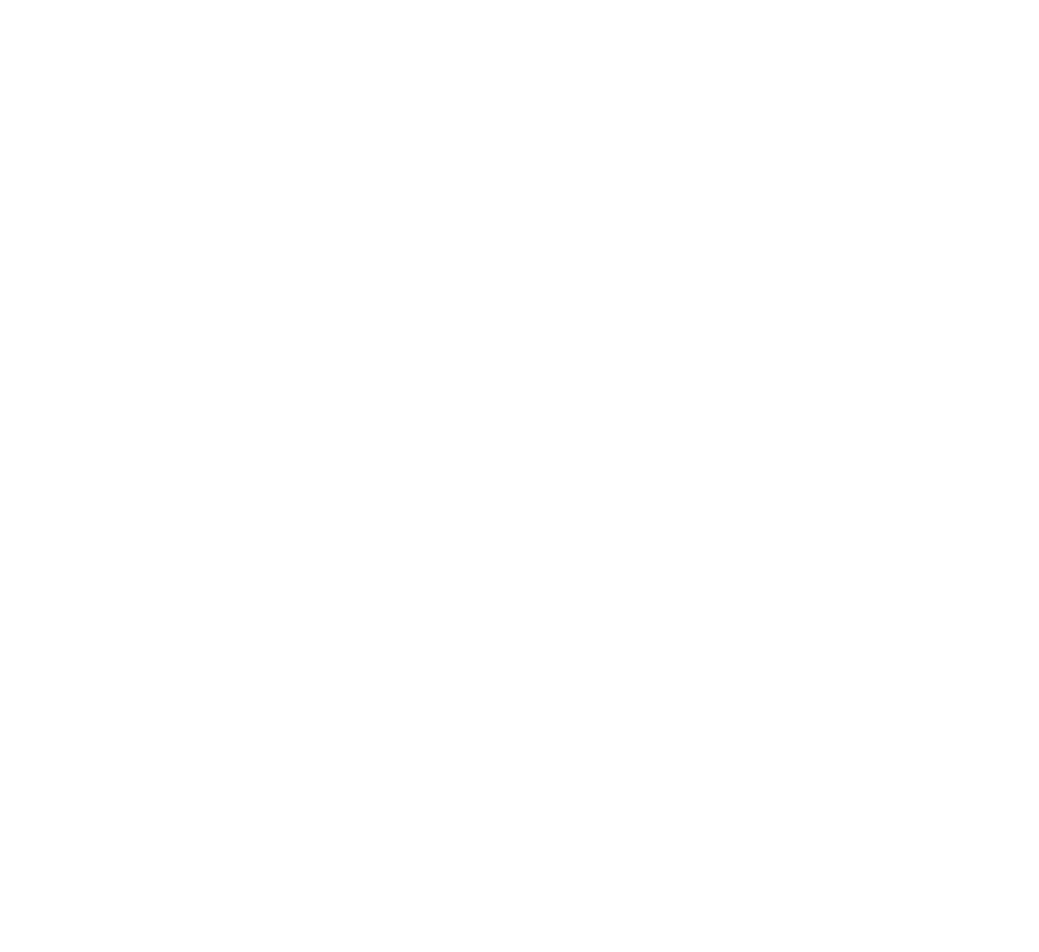
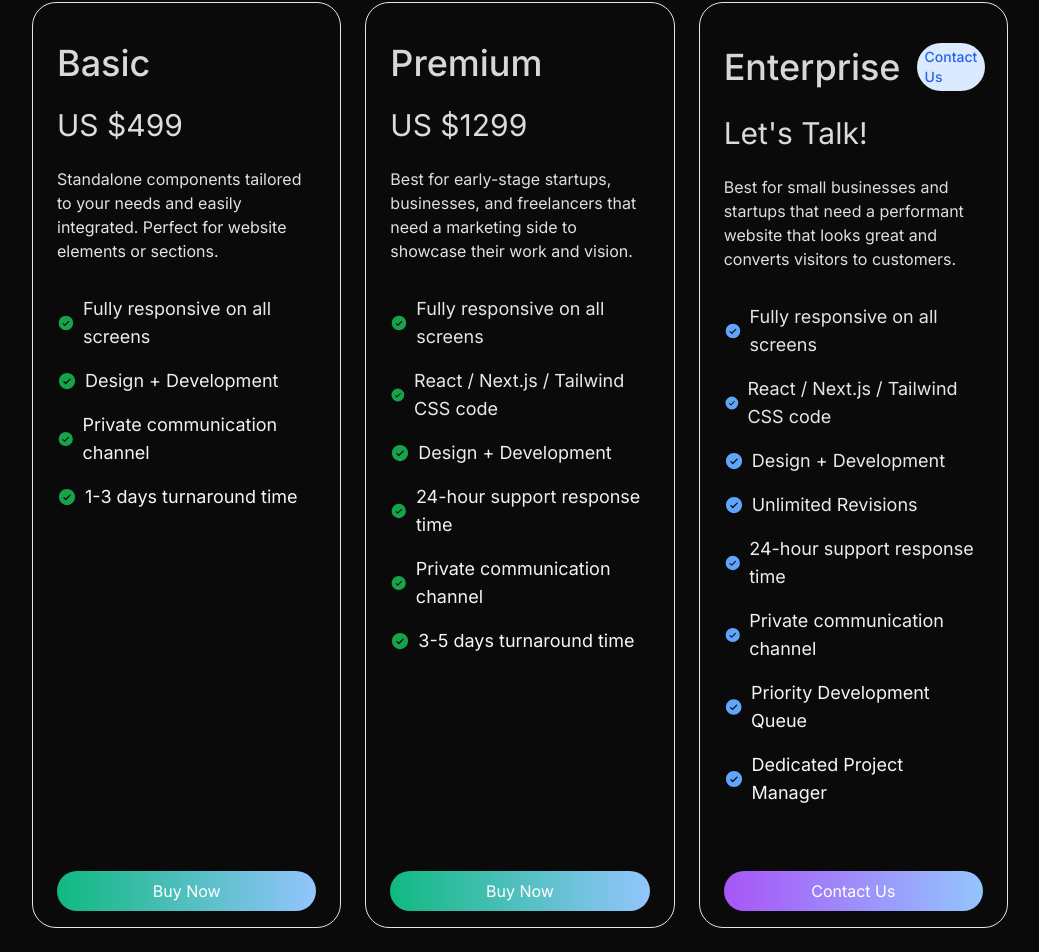
Before and after one commit to AmarjeetMahato/digital_agency, a Next.js app: page /pricing in a window 1280 px wide. Shown: the part 310-1262 px from the top of the page, without its empty margins (120-1159 px from the left). Before the commit the page ends 800 px from the top, so only its background shows below. Built offline with nearby package versions, Linux system fonts and the light colour scheme.

Commit message:
Complete the Pricing Page

```diff
--- a/src/app/(pages)/pricing/page.tsx
+++ b/src/app/(pages)/pricing/page.tsx
@@ -1,9 +1,165 @@
-import React from 'react'
+"use client";
 
-const page = () => {
+import { useState } from "react";
+
+import Link from "next/link";
+
+import { PiCheckCircleFill } from "react-icons/pi";
+import Navbar from "@/components/Navbar";
+
+
+
+const plans = [
+  {
+    index: 0,
+    name: "Basic",
+    price: " US $499",
+    features: [
+      "Fully responsive on all screens",
+
+      "Design + Development",
+
+      "Private communication channel",
+      "1-3 days turnaround time",
+    ],
+    style:
+      " rounded-3xl  py-10 bg-clip-text text-transparent bg-gradient-to-b from-neutral-300 to-neutral-50",
+    description:
+      "Standalone components tailored to your needs and easily integrated. Perfect for website elements or sections.",
+    button: "Buy Now",
+  },
+  {
+    index: 1,
+    name: "Premium",
+    price: "US $1299",
+    features: [
+      "Fully responsive on all screens",
+      "React / Next.js / Tailwind CSS code",
+      "Design + Development",
+      "24-hour support response time",
+      "Private communication channel",
+      "3-5 days turnaround time",
+    ],
+    style:
+      " rounded-3xl  py-10 bg-clip-text text-transparent bg-gradient-to-b from-neutral-300 to-neutral-50",
+    description:
+      "Best for early-stage startups, businesses, and freelancers that need a marketing side to showcase their work and vision.",
+    button: "Buy Now",
+  },
+  {
+    index: 2,
+    name: "Enterprise",
+    feature: "Contact Us",
+    price: "Let's Talk!",
+    features: [
+      "Fully responsive on all screens",
+      "React / Next.js / Tailwind CSS code",
+      "Design + Development",
+      "Unlimited Revisions",
+      "24-hour support response time",
+      "Private communication channel",
+      "Priority Development Queue",
+      "Dedicated Project Manager",
+    ],
+    style:
+      " h-full rounded-3xl py-10 flex flex-col  bg-clip-text text-transparent bg-gradient-to-b from-neutral-300 to-neutral-50  ",
+    description:
+      "Best for small businesses and startups that need a performant website that looks great and converts visitors to customers.",
+    button: "Contact Us",
+  },
+];
+
+const Pricing = () => {
   return (
-    <div>page</div>
+    <div className="w-full  md:items-center md:justify-center
+     bg-black/[0.96] antialiased
+     bg-grid-white/[0.02] relative overflow-hidden">
+
+<Navbar
+            //  scrollToWebsiteDesign={() => {}}
+            //  scrollToGraphicDesign={() => {}}
+            //  scrollToShopifyStores={() => {}}
+            //  scrollToBrands={() => {}}
+            //   scrollToServices={() => {}}
+      />
+
+<div className="flex items-center justify-center flex-col   ">
+          <div className="text-5xl pb-10 md:pb-20 text-slate-300 px-6 text-center bg-clip-text text-transparent bg-gradient-to-b from-neutral-50 to-neutral-500 bg-opacity-50">
+            Simple Pricing <br /> Choose your plan
+          </div>
+          <div className="grid md:grid-cols-3 gap-6 px-6 md:w-4/5 2xl:w-3/4 cursor-pointer pb-20  items-start ">
+            {plans.map((plan, index) => (
+              <div
+                key={plan.name}
+                className="h-full flex flex-col justify-between border rounded-3xl px-6  "
+              >
+                <div className={plan.style}>
+                  <div className="text-4xl flex  items-center font-medium">
+                    {plan.name}
+                    {/* render feature tag only for enterprise tab*/}
+                    {plan.feature === "Contact Us" && (
+                      <div className="text-sm font-medium text-blue-600 bg-blue-100 px-2 py-1 rounded-full ml-4 items-center ">
+                        Contact Us
+                      </div>
+                    )}
+                  </div>
+                  <div className="text-3xl pt-6 ">{plan.price}</div>
+                  <div className="py-6">{plan.description}</div>
+
+                  <ul>
+                    {plan.features.map((feature) => (
+                      <li
+                        key={feature}
+                        className="text-lg  py-2 flex space-x-2 items-center"
+                      >
+                        {/* render checkmark only for enterprise tab*/}
+                        {plan.feature === "Contact Us" ? (
+                          <PiCheckCircleFill className="text-blue-400 mr-2 text-xl" />
+                        ) : (
+                          <PiCheckCircleFill className="text-green-600 mr-2 text-xl" />
+                        )}
+
+                        {feature}
+                      </li>
+                    ))}
+                  </ul>
+                </div>
+
+                <div className={plan.button}>
+                  {index === 0 && (
+                    <Link
+                      href="https://buy.stripe.com/6oEg1WdsibFr1EYbIK"
+                      className="rounded-3xl my-4  py-2 text-white w-full mx-auto items-center flex justify-center bg-gradient-to-r from-emerald-500 to-blue-300"
+                    >
+                      Buy Now
+                    </Link>
+                  )}
+                    {index === 1 && (
+                      <Link
+
+                        href="https://buy.stripe.com/14k2b65ZQ8tf5Ve28c"
+                        className="rounded-3xl my-4  py-2 text-white w-full mx-auto items-center flex justify-center bg-gradient-to-r from-emerald-500 to-blue-300"
+                      >
+                        Buy Now
+                        </Link>
+                    )}
+                    {index === 2 && (
+
+                          <Link
+                          href="/contact"
+                          className="rounded-3xl my-4  py-2 text-white w-full mx-auto items-center flex justify-center bg-gradient-to-r from-purple-500 to-blue-300"
+                        >
+                          Contact Us
+                        </Link>
+                    )}
+                </div>
+              </div>
+            ))}
+          </div>
+        </div>
+
+  </div>
   )
-}
+};
 
-export default page
+export default Pricing;
```
